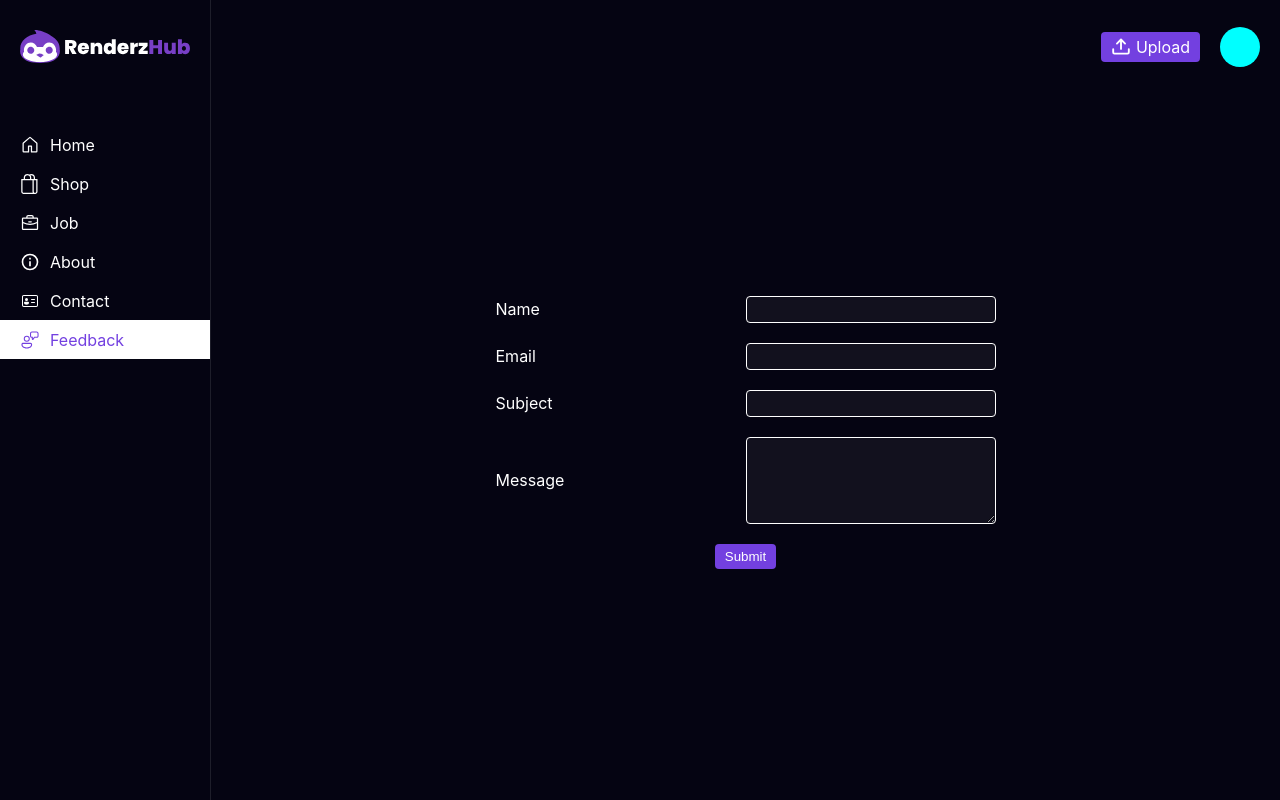
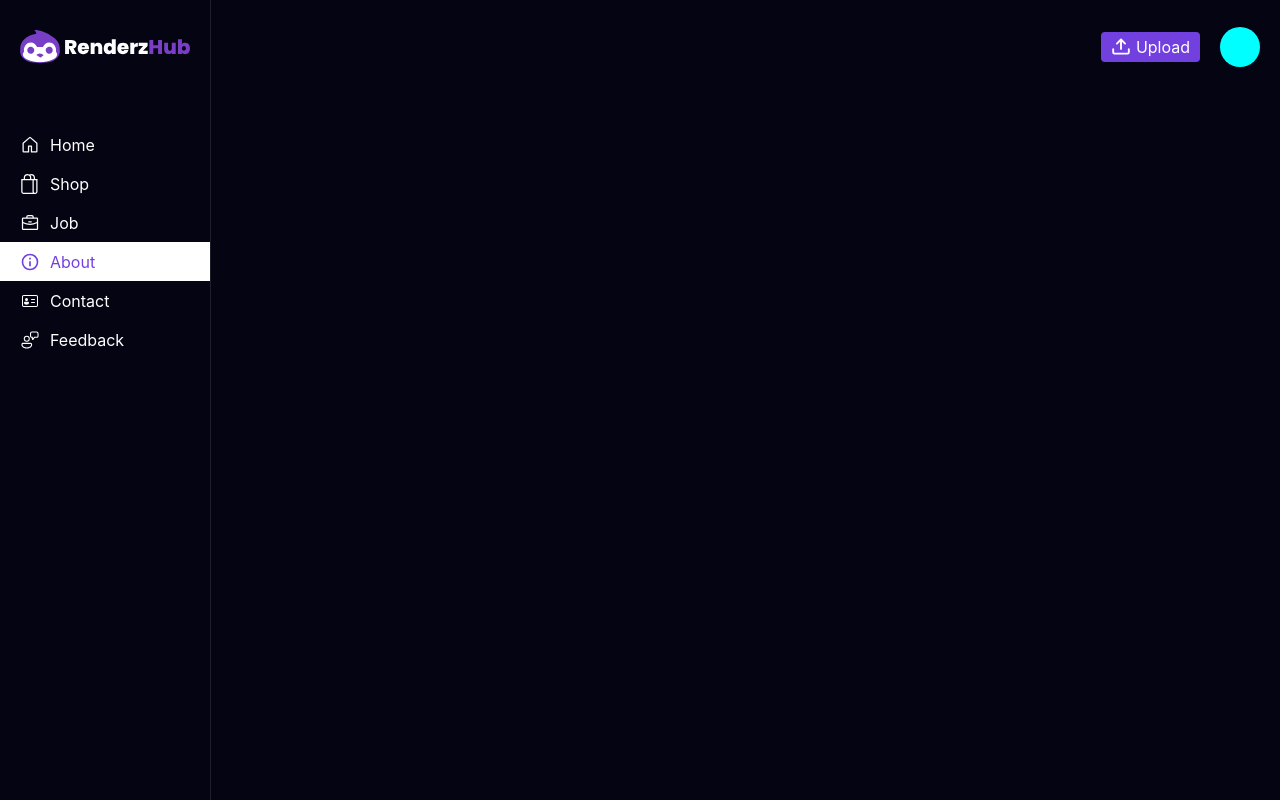
Before and after one commit to shaunpinto22/RENDERZHUB-GWS, a React (Create React App) app: page / in a window 1280 px wide. Built offline with nearby package versions, Linux system fonts and the light colour scheme.

Commit message:
#updateByDz

```diff
--- a/src/App.jsx
+++ b/src/App.jsx
@@ -8,6 +8,7 @@ import Rhstudio from './components/rhstudio/Rhstudio';
 import Getstarted from './components/get_started/Getstarted';
 import Job from './components/job/Job';
 import Feedback from './components/feedback/Feedback';
+import About from './components/about/About';
 
 function App() {
   return (
@@ -21,7 +22,8 @@ function App() {
       {/* <Rhstudio/> */}
       {/* <Getstarted/> */}
       {/* <Job/> */}
-      <Feedback/>
+      {/* <Feedback/> */}
+      <About/>
     </>
   );
 }
--- /dev/null
+++ b/src/components/about/About.jsx
@@ -0,0 +1,25 @@
+import React, { useState } from "react";
+import "./about.css";
+import Nav from "../home/home_componet/Navbar";
+import Upload from "../rhstudio/rhstudio_component/Upload";
+import ProfileRadiusPic from "../rhstudio/rhstudio_component/ProfileRadiusPic";
+
+const About = () => {
+  const [selectedTool, setSelectedTool] = useState("about");
+  return (
+    <div className="aboutContainer">
+      <Nav selectedTool={selectedTool} setSelectedTool={setSelectedTool} />
+      <div className="aboutSection">
+        <div className="topNav">
+          <Upload />
+          <ProfileRadiusPic />
+        </div>
+        <div className="aboutInfo">
+
+        </div>
+      </div>
+    </div>
+  );
+};
+
+export default About;
--- /dev/null
+++ b/src/components/about/about.css
@@ -0,0 +1,19 @@
+.aboutContainer{
+    display: flex;
+    flex-direction: row;
+    width: 100%;
+    height: 100vh;
+}
+
+.aboutSection{
+    display: flex;
+    flex-direction: column;
+    width: 100%;
+}
+
+.aboutInfo{
+    height: 100%;
+    /* border: 1px solid red; */
+    margin: 10px;
+    color: white;
+}
```
